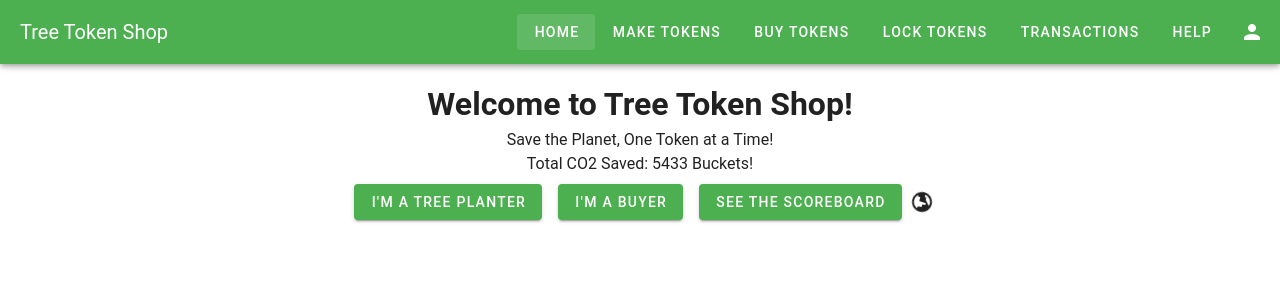
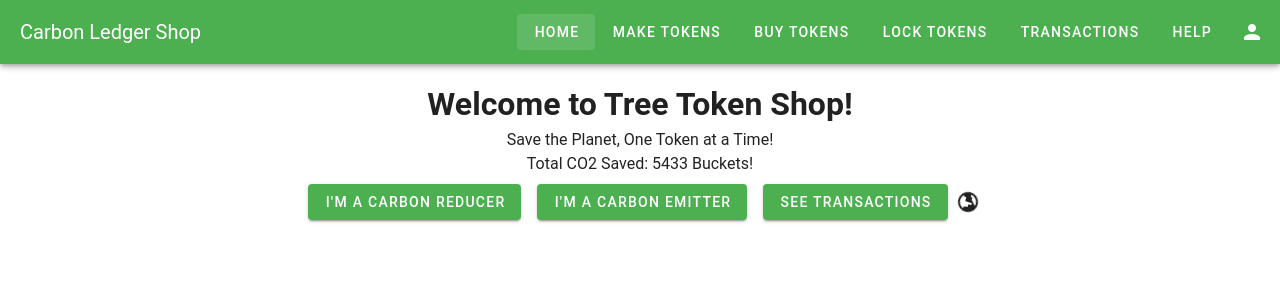
Before and after one commit to vichiti/TreeToken, a Vue app: page / in a window 1280 px wide. Shown: the top 300 px of the page. Built offline with nearby package versions, Linux system fonts and the light colour scheme.

Commit message:
changes names

```diff
--- a/src/components/NavMenu.vue
+++ b/src/components/NavMenu.vue
@@ -7,7 +7,7 @@
       <v-app-bar-nav-icon @click="drawer = !drawer" class="d-md-none"></v-app-bar-nav-icon>
 
       <!-- Title -->
-      <v-toolbar-title>Tree Token Shop</v-toolbar-title>
+      <v-toolbar-title>Carbon Ledger Shop</v-toolbar-title>
 
       <!-- Spacer to push buttons right -->
       <v-spacer></v-spacer>
--- a/src/views/HomeScreen.vue
+++ b/src/views/HomeScreen.vue
@@ -6,9 +6,9 @@
         <h1>Welcome to Tree Token Shop!</h1>
         <p>Save the Planet, One Token at a Time!</p>
         <p>Total CO2 Saved: {{ totalCO2 }} Buckets!</p>
-        <v-btn color="primary" to="/make-tokens" class="ma-2">I'm a Tree Planter</v-btn>
-        <v-btn color="primary" to="/buy-tokens" class="ma-2">I'm a Buyer</v-btn>
-        <v-btn color="primary" to="/scoreboard" class="ma-2">See the Scoreboard</v-btn>
+        <v-btn color="primary" to="/make-tokens" class="ma-2">I'm a Carbon Reducer</v-btn>
+        <v-btn color="primary" to="/buy-tokens" class="ma-2">I'm a Carbon Emitter</v-btn>
+        <v-btn color="primary" to="/scoreboard" class="ma-2">See Transactions</v-btn>
         <v-icon large class="earth">mdi-earth</v-icon>
       </v-col>
     </v-row>
--- a/src/views/TokenMaker.vue
+++ b/src/views/TokenMaker.vue
@@ -3,12 +3,12 @@
   <v-container>
     <v-row>
       <v-col>
-        <h2>Make Your Tree Tokens!</h2>
+        <h2>Make Your Tokens!</h2>
         <v-form @submit.prevent="makeTokens">
-          <v-text-field v-model="amount" type="number" label="How many trees?" required></v-text-field>
+          <v-text-field v-model="amount" type="number" label="How much CO2?" required></v-text-field>
           <v-file-input v-model="proof" label="Upload Proof" required></v-file-input>
           <v-text-field v-model="location" label="Where’s your project?" required></v-text-field>
-          <p>Fee: 5¢ per token. Total: ${{ (amount * 0.05).toFixed(2) }}</p>
+          <p>Fee: 5¢ per token. Total: H&hbar {{ (amount * 0.05).toFixed(2) }}</p>
           <v-btn type="submit" color="primary">Make My Tokens!</v-btn>
         </v-form>
         <v-alert v-if="status" type="success" class="mt-4">{{ status }}</v-alert>
--- a/src/views/TokenStore.vue
+++ b/src/views/TokenStore.vue
@@ -1,12 +1,12 @@
 <!-- src/views/TokenStore.vue -->
 <template>
   <v-container>
-    <h2>Buy Tree Tokens!</h2>
+    <h2>Buy Carbon Ledger Tokens!</h2>
     <v-row>
       <v-col v-for="token in tokens" :key="token.id" cols="12" sm="6" md="4">
         <v-card>
           <v-card-title>{{ token.amount }} TTs from {{ token.planter }}</v-card-title>
-          <v-card-text>${{ token.price }} each</v-card-text>
+          <v-card-text> &hbar; {{ token.price }} each</v-card-text>
           <v-card-actions>
             <v-btn color="primary" @click="addToCart(token)">Add to Cart</v-btn>
           </v-card-actions>
@@ -17,7 +17,7 @@
       <v-col>
         <v-card>
           <v-card-title>Your Cart: {{ cartTotal }} TTs</v-card-title>
-          <v-card-text>Total: ${{ (cartTotal * 1 + cartTotal * 0.02).toFixed(2) }} (incl. 2¢ fee)</v-card-text>
+          <v-card-text>Total: &hbar; {{ (cartTotal * 1 + cartTotal * 0.02).toFixed(2) }} (incl. 2¢ fee)</v-card-text>
           <v-card-actions>
             <v-btn color="primary" @click="checkout">Pay with Wallet</v-btn>
           </v-card-actions>
@@ -46,7 +46,7 @@ export default {
     };
 
     const checkout = () => {
-      alert(`Paying for ${cartTotal.value} TTs!`);
+      alert(`Paying for &hbar; {cartTotal.value} TTs!`);
       cart.value = [];
       cartTotal.value = 0;
     };
```
